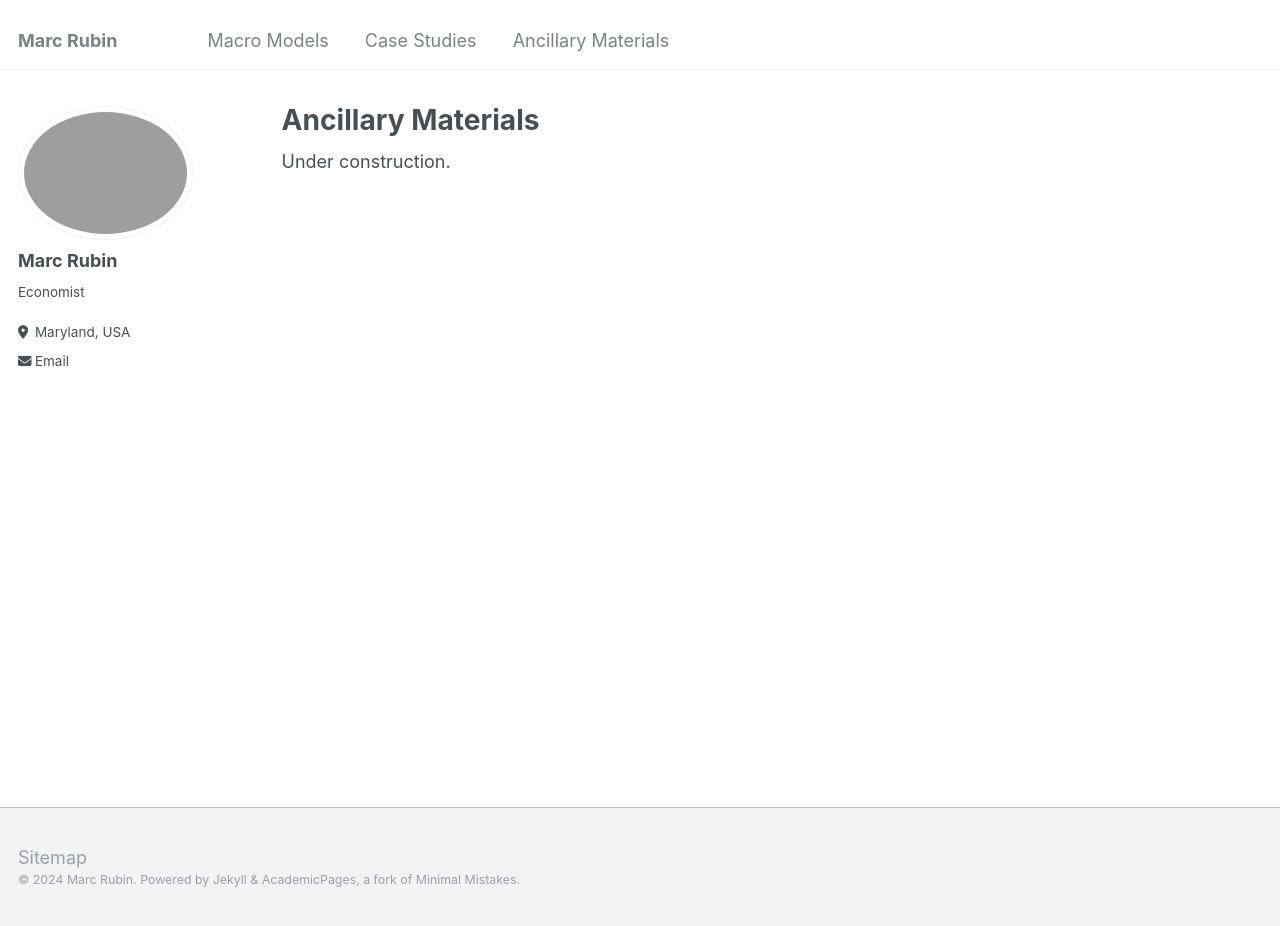
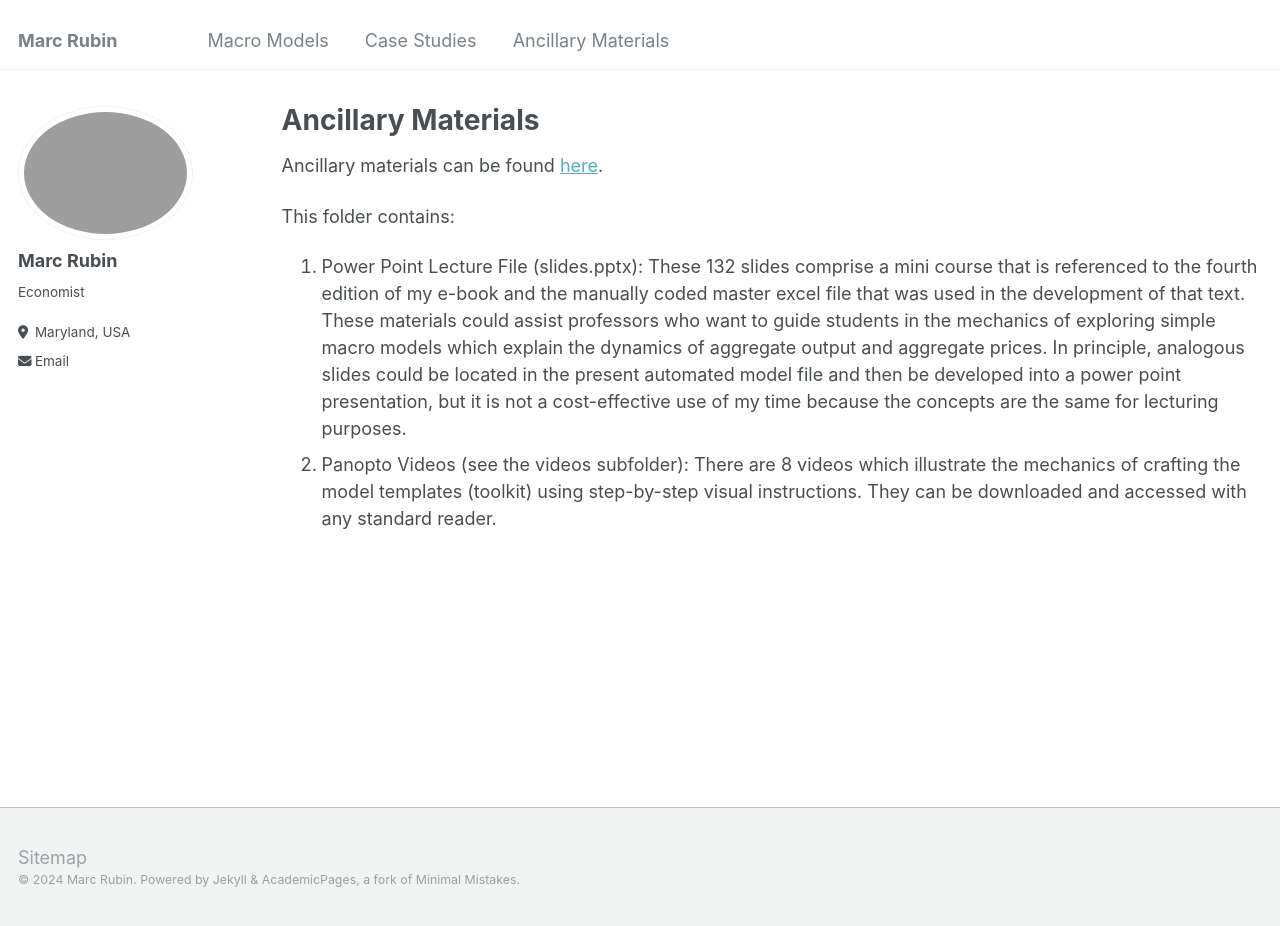
Before and after one commit to marc-rubin/marc-rubin.github.io, a Jekyll site: the page built from _pages/ancillary.html, in a window 1280 px wide and 926 px high. Built offline with Jekyll 4.4.1, drawn with Linux system fonts in a browser that asks for light colours.

Commit message:
Update ancillary.html

```diff
--- a/_pages/ancillary.html
+++ b/_pages/ancillary.html
@@ -5,4 +5,11 @@ permalink: /ancillary/
 author_profile: true
 ---
 
-Under construction.
+<p>Ancillary materials can be found <a href="https://drive.google.com/drive/folders/1p-2bYfGm1uA7a7bsr9u8UepzbLyDY3rb?usp=drive_link">here</a>.</p>
+
+<p>This folder contains:
+<ol>
+  <li>Power Point Lecture File (slides.pptx): These 132 slides comprise a mini course that is referenced to the fourth edition of my e-book and the manually coded master excel file that was used in the development of that text. These materials could assist professors who want to guide students in the mechanics of exploring simple macro models which explain the dynamics of aggregate output and aggregate prices. In principle, analogous slides could be located in the present automated model file and then be developed into a power point presentation, but it is not a cost-effective use of my time because the concepts are the same for lecturing purposes.</li>
+  <li>Panopto Videos (see the videos subfolder): There are 8 videos which illustrate the mechanics of crafting the model templates (toolkit) using step-by-step visual instructions. They can be downloaded and accessed with any standard reader.</li>
+</ol>
+</p>
```
